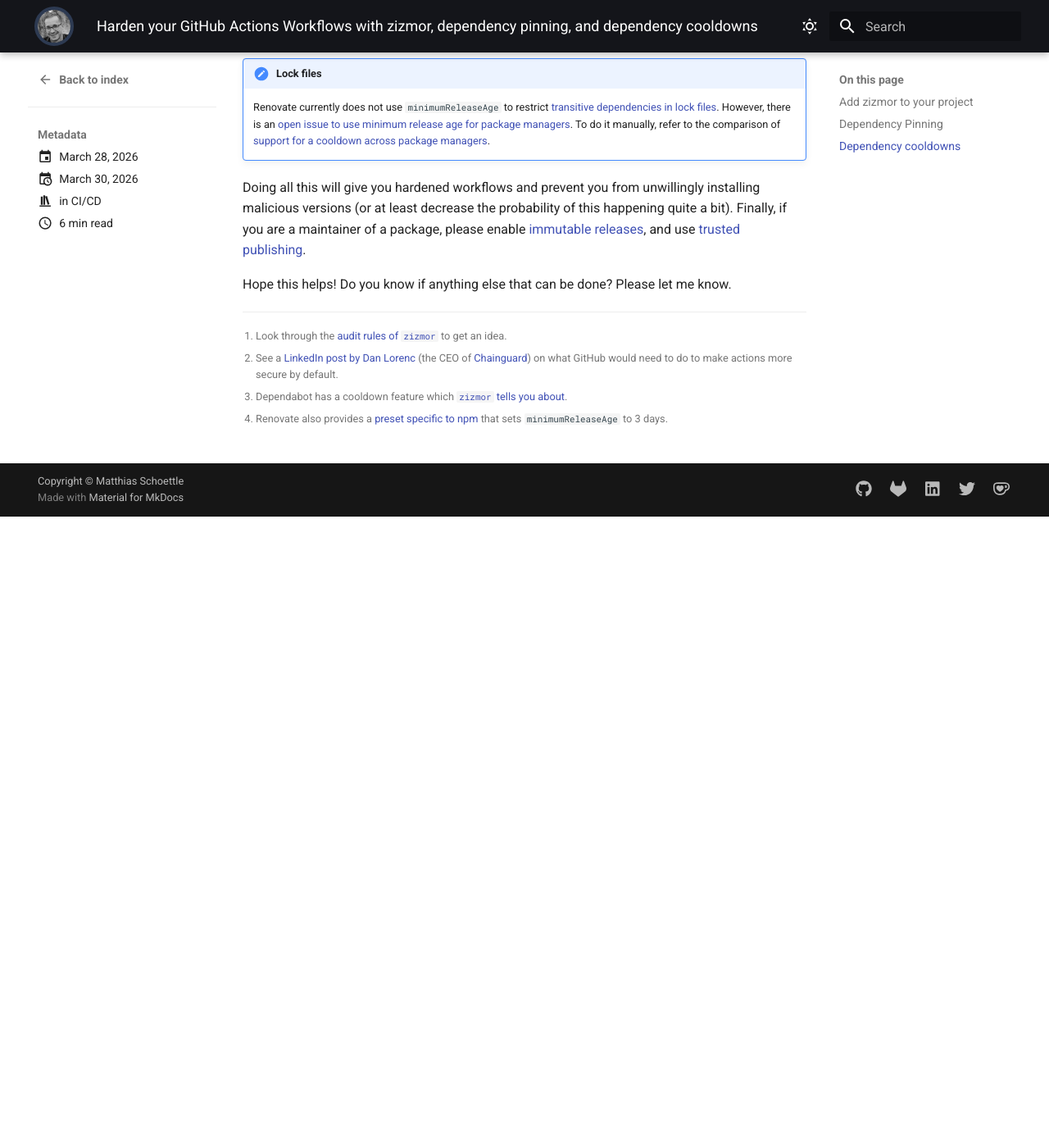
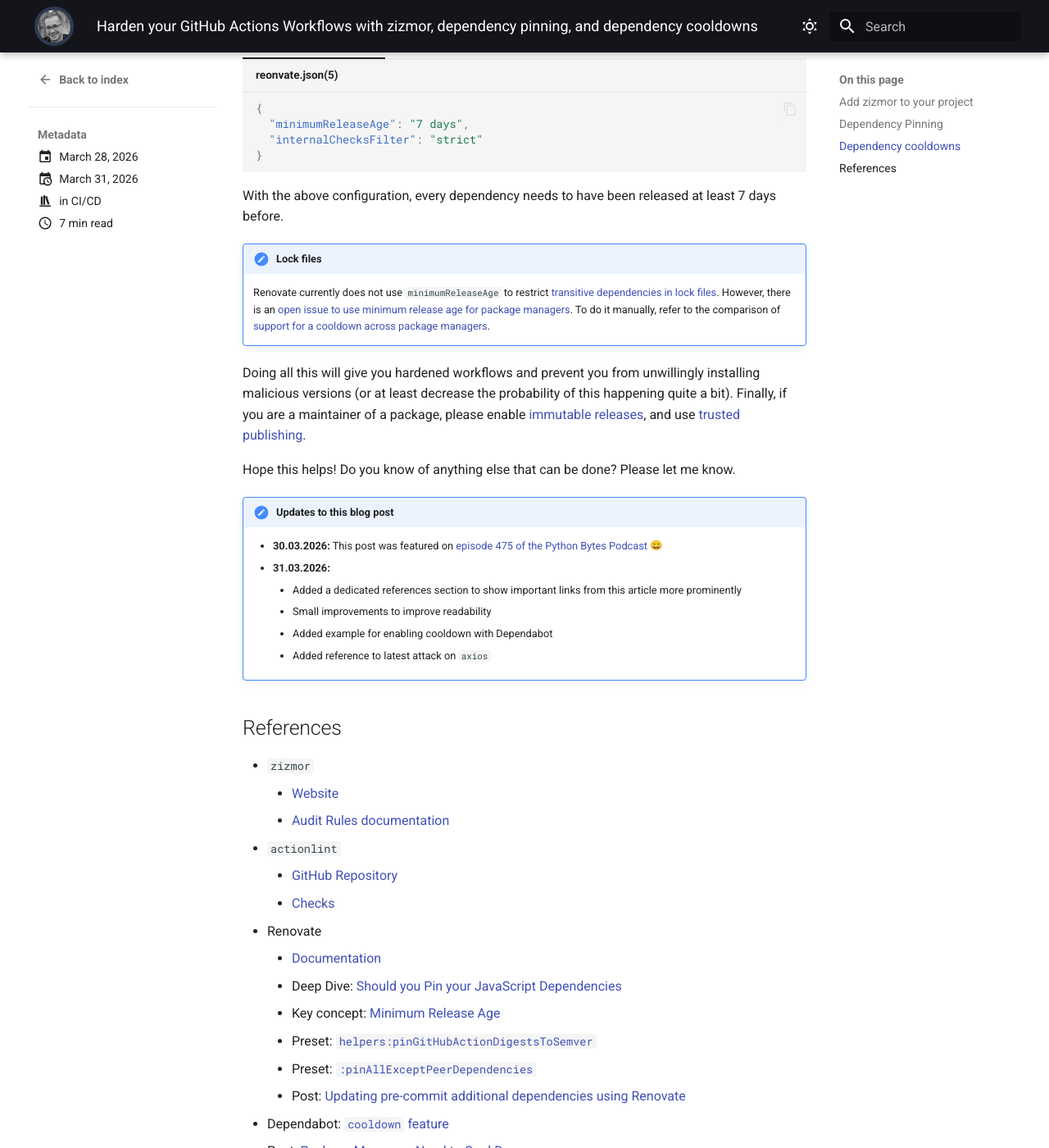
Before and after one commit to mschoettle/website, an MkDocs documentation site: the page built from docs/blog/posts/2026/harden-github-actions-workflows-zizmor.md, in a window 1280 px wide and 1400 px high, scrolled down 3679 px. Shown: the whole window at 82% size. Built offline with MkDocs 1.6.1 and Material for MkDocs 9.7.7, drawn with Linux system fonts in a browser that asks for light colours; emoji names are drawn with the system emoji font; plug-ins that fetch from the network failed and are left out; before the commit the page ends 4309 px from its top, so only the background shows below that; some of the changed text lies outside the part shown.

Commit message:
post: improve harden github actions workflows post (#278)

````diff
--- a/docs/blog/posts/2026/harden-github-actions-workflows-zizmor.md
+++ b/docs/blog/posts/2026/harden-github-actions-workflows-zizmor.md
@@ -3,11 +3,12 @@
   - CI/CD
 date:
   created: 2026-03-28
-  updated: 2026-03-30
+  updated: 2026-03-31
 tags:
   - automation
   - code quality
   - github actions
+  - open source
   - security
 ---
 
@@ -19,15 +20,15 @@
 
 Looking at the details of how the secrets were extracted I noticed that they all used similar techniques.
 And, unless I missed something, it is through template injection and unsafe `pull_request_target` triggers.
-This could be avoided because all of those vulnerabilities (and more) can be found by [`zizmor`](https://zizmor.sh), a static analysis tool for GitHub Actions!
+This could be avoided because all of those vulnerabilities (and more) can be found by [`zizmor`][zizmor], a static analysis tool for GitHub Actions!
 
 The problem is that, unfortunately, GitHub Actions is **NOT** secure by default[^1].
 One would think that when following the official documentation you end up with workflows that are secure and can not be exploited.
-Last year, I came across [`zizmor`](https://zizmor.sh) and upon checking my workflows it pointed out several problems that I was quite surprised to find out about.
+Last year, I came across [`zizmor`][zizmor] and upon checking my workflows it pointed out several problems that I was quite surprised to find out about.
 
 Of course, GitHub should make Actions more secure by default[^2].
 And it seems that the latest attacks have finally helped to make some progress in that direction.
-GitHub have published a [security roadmap for GitHub Actions](https://github.blog/news-insights/product-news/whats-coming-to-our-github-actions-2026-security-roadmap/) and are [looking for feedback from the community](https://github.com/orgs/community/discussions/190621).
+GitHub have published a [security roadmap for GitHub Actions][github-security-roadmap] and are [looking for feedback from the community][github-security-roadmap-discussion].
 
 Until that happens, what can you do right now to harden your GitHub Actions workflows?
 
@@ -49,10 +50,12 @@
 
     ```yaml
       - repo: https://github.com/woodruffw/zizmor-pre-commit
-        rev: <version>
+        rev: <version> # (1)!
         hooks:
           - id: zizmor
     ```
+
+    1. A specific version is intentionally left out of all snippets in this blog post if possible so that you don't end up using an outdated version.
 
 === "Github Actions"
 
@@ -68,12 +71,12 @@
 
     Or, `zizmor` also provides a handy [GitHub Action](https://docs.zizmor.sh/integrations/#github-actions) that you can integrate into your workflow.
 
-    See the [integrations documentation](https://docs.zizmor.sh/integrations/) for more ways to integrate `zizmor`.
+See the [integrations documentation](https://docs.zizmor.sh/integrations/) for more ways to integrate `zizmor`.
 
 !!! tip "Use `actionlint` in addition to `zizmor`"
 
-    At the same time, I also suggest to use [`actionlint`](https://github.com/rhysd/actionlint) with the `shellcheck` integration.
-    It provides a lot of [checks](https://github.com/rhysd/actionlint/blob/main/docs/checks.md) that complement `zizmor`.
+    At the same time, I also suggest to use [`actionlint`][actionlint] with the `shellcheck` integration.
+    It provides a lot of [checks][actionlint-checks] that complement `zizmor`.
     In particular, it has a [`shellcheck` integration](https://github.com/rhysd/actionlint/blob/main/docs/checks.md#check-shellcheck-integ).
 
     You can add it as a pre-commit hook as well, either using the container image, or via the Go module:
@@ -81,10 +84,10 @@
     === "`actionlint-docker`"
 
         ```yaml title=".pre-commit-config.yaml"
-        - repo: https://github.com/rhysd/actionlint
-        rev: <version>
-        hooks:
-            - id: actionlint-docker
+          - repo: https://github.com/rhysd/actionlint
+            rev: <version>
+            hooks:
+              - id: actionlint-docker
         ```
 
         The container image includes `shellcheck` which is run by default.
@@ -92,14 +95,14 @@
     === "Additional `shellcheck` dependency"
 
         ```yaml title=".pre-commit-config.yaml"
-        - repo: https://github.com/rhysd/actionlint
-        rev: <version>
-        hooks:
-            - id: actionlint
-            language: golang
-            additional_dependencies:
-                # see also: https://github.com/rhysd/actionlint/pull/482
-                - "github.com/wasilibs/go-shellcheck/cmd/shellcheck@<version>"
+          - repo: https://github.com/rhysd/actionlint
+            rev: <version>
+            hooks:
+              - id: actionlint
+                language: golang
+                additional_dependencies:
+                  # see also: https://github.com/rhysd/actionlint/pull/482
+                  - github.com/wasilibs/go-shellcheck/cmd/shellcheck@<version>
         ```
 
         See my blog post about [renovating additional hook dependencies](./renovating-pre-commit-additional-dependencies.md) to ensure that the `shellcheck` dependency also receives dependency updates.
@@ -118,7 +121,7 @@
 
 Dependency pinning is absolutely essential to get reproducible builds, development environments etc.
 Whenever you install dependencies or run a build, you know exactly which version of direct and transitive (via lock files) dependency versions you get.
-Renovate has a [guide on dependency pinning](https://docs.renovatebot.com/dependency-pinning/) that I recommend.
+Renovate has a [guide on dependency pinning][renovate-dependency-pinning] that I recommend.
 
 If you are still not convinced, look at what happened with the [`litellm` compromise](https://www.stepsecurity.io/blog/litellm-credential-stealer-hidden-in-pypi-wheel).
 Based on [analysis by futuresearch](https://futuresearch.ai/blog/litellm-hack-were-you-one-of-the-47000/), in the 46 minutes that the two malicious versions were available on PyPI, `litellm` was downloaded over 46000 times!
@@ -130,19 +133,20 @@
 In addition, the attacker also force-pushed tags of their actions to malicious versions.
 It required pinning to a commit SHA hash to be unaffected since existing version tags were changed by the malicious actor.
 Another attack with an action happened [last year with `tj-actions/changed-files`](https://unit42.paloaltonetworks.com/github-actions-supply-chain-attack/).
+And, after publishing this article [`axios` got compromised](https://www.stepsecurity.io/blog/axios-compromised-on-npm-malicious-versions-drop-remote-access-trojan) (probably one of the most used `npm` dependencies).
 
-So pinning to an exact version is not sufficient.
+So while pinning to an exact version is sufficient for package managers and their lockfiles, it is not sufficient for actions referenced in your GitHub Actions workflows.
 You need to pin to a commit SHA.
 
 !!! note
 
-    Maintainers should [enable immutable releases][immutable-releases] on their repository/organization to prevent tags from being changed.
+    Maintainers should also [enable immutable releases][immutable-releases] on their repository/organization to prevent tags from being changed.
     Unfortunately, this is not enabled by default.
 
 No one likes updating dependencies manually, and you don't have to.
 Thankfully, there are fantastic tools like [Renovate](https://docs.renovatebot.com) available to use (and free and open source!).
 
-Renovate provides a helper preset [`helpers:pinGitHubActionDigestsToSemver`](https://docs.renovatebot.com/presets-helpers/#helperspingithubactiondigeststosemver) that can pin an action to a digest (commit hash) of a semantic version.
+Renovate provides a helper preset [`helpers:pinGitHubActionDigestsToSemver`][renovate-preset-pinactions] that can pin an action to a digest (commit hash) of a semantic version.
 It also includes the version in a comment which is very helpful.
 
 Here is an example with `actions/checkout` (probably the most used action out there?):
@@ -178,25 +182,38 @@
            persist-credentials: false
 ```
 
+Besides the diff, you will also see the release notes/changelog right in your PR for this version (if available).
+
 `zizmor` actually has an [`unpinned-uses` rule](https://docs.zizmor.sh/audits/#unpinned-uses) which, since version `v1.20.0`, ensures you use hash-pinning.
 
-For all other dependencies, Renovate provides the [`:pinAllExceptPeerDependencies`](https://docs.renovatebot.com/presets-default/#pinallexceptpeerdependencies).
+For all dependency managers, Renovate provides the [`:pinAllExceptPeerDependencies`][renovate-preset-pinall] preset.
 
 ## Dependency cooldowns
 
 With all this, it is of course still possible to be quick and merge the dependency update PR to update to a new version right away.
 
-_William Woodruff_, the author of `zizmor`, [made the case for dependency cooldowns](https://blog.yossarian.net/2025/11/21/We-should-all-be-using-dependency-cooldowns).
+_William Woodruff_, the author of `zizmor`, [made the case for dependency cooldowns][dependency-cooldowns].
 And _Andrew Nesbitt_ followed this up with a [post looking at support for cooldowns in package managers][package-managers-cooldown].
 
-Sticking with the Renovate example of this post[^3], we can make use of Renovate's [`minimumReleaseAge` feature](https://docs.renovatebot.com/key-concepts/minimum-release-age/)[^4]:
+Here is how you can force a cooldown with Renovate's [`minimumReleaseAge` feature][renovate-minimumreleaseage][^3], or Dependabot's [`cooldown` feature][dependabot-cooldown][^4]:
 
-```json title="reonvate.json5"
-{
-  "minimumReleaseAge": "7 days",
-  "internalChecksFilter": "strict"
-}
-```
+=== "Cooldown with Renovate"
+
+    ```json title="reonvate.json(5)"
+    {
+      "minimumReleaseAge": "7 days",
+      "internalChecksFilter": "strict"
+    }
+    ```
+
+=== "Cooldown with Dependabot"
+
+    ```yaml title="dependabot.yml"
+    updates:
+      - package-ecosystem: <ecosystem>
+        cooldown:
+          default-days: 7
+    ```
 
 With the above configuration, every dependency needs to have been released at least 7 days before.
 
@@ -207,19 +224,65 @@
     To do it manually, refer to the comparison of [support for a cooldown across package managers][package-managers-cooldown].
 
 Doing all this will give you hardened workflows and prevent you from unwillingly installing malicious versions (or at least decrease the probability of this happening quite a bit).
-Finally, if you are a maintainer of a package, please enable [immutable releases][immutable-releases], and use [trusted publishing](https://repos.openssf.org/trusted-publishers-for-all-package-repositories.html).
+Finally, if you are a maintainer of a package, please enable [immutable releases][immutable-releases], and use [trusted publishing][trusted-publishing].
 
 Hope this helps!
-Do you know if anything else that can be done?
+Do you know of anything else that can be done?
 Please let me know.
 
-[^1]: Look through the [audit rules of `zizmor`](https://docs.zizmor.sh/audits/) to get an idea.
+!!! note "Updates to this blog post"
+
+    - **30.03.2026:** This post was featured on [episode 475 of the Python Bytes Podcast](https://pythonbytes.fm/episodes/show/475/haunted-warehouses) :grinning_face:
+    - **31.03.2026:**
+        - Added a dedicated references section to show important links from this article more prominently
+        - Small improvements to improve readability
+        - Added example for enabling cooldown with Dependabot
+        - Added reference to latest attack on `axios`
+
+## References
+
+- `zizmor`
+    - [Website][zizmor]
+    - [Audit Rules documentation][zizmor-audits]
+- `actionlint`
+    - [GitHub Repository][actionlint]
+    - [Checks][actionlint-checks]
+- Renovate
+    - [Documentation][renovate-docs]
+    - Deep Dive: [Should you Pin your JavaScript Dependencies][renovate-dependency-pinning]
+    - Key concept: [Minimum Release Age][renovate-minimumreleaseage]
+    - Preset: [`helpers:pinGitHubActionDigestsToSemver`][renovate-preset-pinactions]
+    - Preset: [`:pinAllExceptPeerDependencies`][renovate-preset-pinall]
+    - Post: [Updating pre-commit additional dependencies using Renovate](./renovating-pre-commit-additional-dependencies.md)
+- Dependabot: [`cooldown` feature][dependabot-cooldown]
+- Post: [Package Managers Need to Cool Down][package-managers-cooldown]
+- Post: [We should all be using dependency cooldowns][dependency-cooldowns]
+- Github Documentation: [Immutable releases][immutable-releases]
+- Post: [Trusted Publishers for All Package Repositories][trusted-publishing]
+- GitHub Blog: [What’s coming to our GitHub Actions 2026 security roadmap][github-security-roadmap]
+    - Provide feedback: [What’s coming to our GitHub Actions 2026 security roadmap - Feedback & Suggestions][github-security-roadmap-discussion]
+
+[^1]: Look through the [audit rules of `zizmor`][zizmor-audits] to get an idea.
 
 [^2]: See a [LinkedIn post by Dan Lorenc](https://www.linkedin.com/feed/update/urn:li:activity:7441468565012054016/) (the CEO of [Chainguard](https://www.chainguard.dev)) on what GitHub would need to do to make actions more secure by default.
 
-[^3]: Dependabot has a cooldown feature which [`zizmor` tells you about](https://docs.zizmor.sh/audits/#dependabot-cooldown).
+[^3]: Renovate also provides a [preset specific to npm](https://docs.renovatebot.com/presets-security/#securityminimumreleaseagenpm) that sets `minimumReleaseAge` to 3 days.
 
-[^4]: Renovate also provides a [preset specific to npm](https://docs.renovatebot.com/presets-security/#securityminimumreleaseagenpm) that sets `minimumReleaseAge` to 3 days.
+[^4]: `zizmor` has the [`dependabot-cooldown` audit rule](https://docs.zizmor.sh/audits/#dependabot-cooldown) that will flag this for you.
 
+[actionlint]: https://github.com/rhysd/actionlint
+[actionlint-checks]: https://github.com/rhysd/actionlint/blob/main/docs/checks.md
+[dependabot-cooldown]: https://docs.github.com/en/code-security/reference/supply-chain-security/dependabot-options-reference#cooldown-
+[dependency-cooldowns]: https://blog.yossarian.net/2025/11/21/We-should-all-be-using-dependency-cooldowns
+[github-security-roadmap]: https://github.blog/news-insights/product-news/whats-coming-to-our-github-actions-2026-security-roadmap/
+[github-security-roadmap-discussion]: https://github.com/orgs/community/discussions/190621
 [immutable-releases]: https://docs.github.com/en/code-security/concepts/supply-chain-security/immutable-releases
 [package-managers-cooldown]: https://nesbitt.io/2026/03/04/package-managers-need-to-cool-down.html
+[renovate-dependency-pinning]: https://docs.renovatebot.com/dependency-pinning/
+[renovate-docs]: https://docs.renovatebot.com/
+[renovate-minimumreleaseage]: https://docs.renovatebot.com/key-concepts/minimum-release-age/
+[renovate-preset-pinactions]: https://docs.renovatebot.com/presets-helpers/#helperspingithubactiondigeststosemver
+[renovate-preset-pinall]: https://docs.renovatebot.com/presets-default/#pinallexceptpeerdependencies
+[trusted-publishing]: https://repos.openssf.org/trusted-publishers-for-all-package-repositories.html
+[zizmor]: https://zizmor.sh
+[zizmor-audits]: https://docs.zizmor.sh
````
